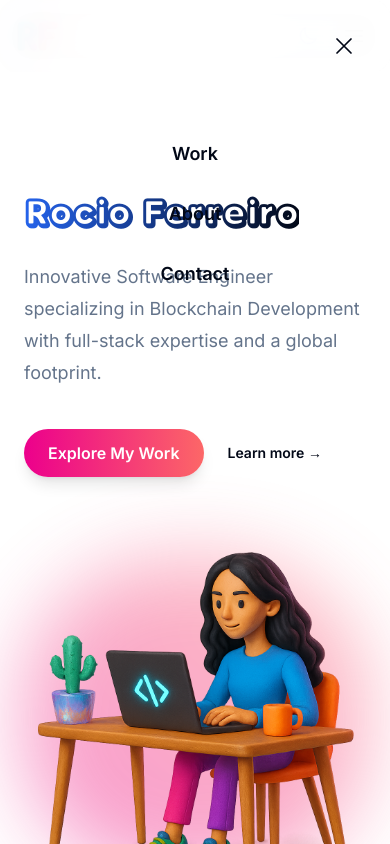
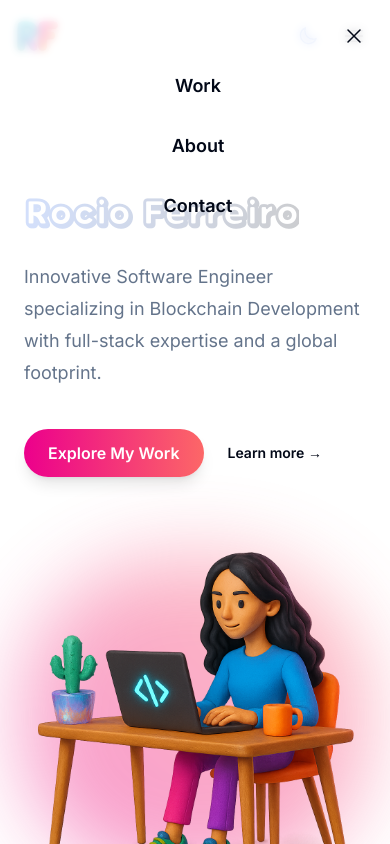
Before and after one commit to rocioferreiro/portfolio, a Next.js app: page / in a window 390 px wide. Both pictures are taken after a click on the button 354 px from the left and 36 px from the top of the page. Shown: the top 844 px of the page. Built offline with nearby package versions, Linux system fonts and the light colour scheme.

Commit message:
Refactor mobile menu overlay in Header component for improved accessibility and user experience

```diff
--- a/app/components/Header.tsx
+++ b/app/components/Header.tsx
@@ -80,21 +80,34 @@ export default function Header() {
       {/* Mobile menu overlay */}
       <AnimatePresence>
         {menuOpen && (
+          <>
+            {/* Backdrop */}
+            <motion.div
+              initial={{ opacity: 0 }}
+              animate={{ opacity: 1 }}
+              exit={{ opacity: 0 }}
+              transition={{ duration: 0.2 }}
+              className="fixed inset-0 bg-background/80 backdrop-blur-sm z-70"
+              onClick={() => setMenuOpen(false)}
+            />
+            {/* Menu content */}
             <motion.div
               initial={{ x: "100%" }}
               animate={{ x: 0 }}
               exit={{ x: "100%" }}
               transition={{ type: "spring", stiffness: 300, damping: 30 }}
-            className="fixed inset-0 z-50 bg-background/95 backdrop-blur-lg flex flex-col items-end md:hidden"
+              className="fixed right-0 top-0 bottom-0 w-full max-w-sm z-100 flex flex-col"
             >
+              <div className="flex justify-end p-4">
                 <button
-              className="m-6 p-2 rounded-full hover:bg-muted transition self-end"
+                  className="p-2 rounded-full hover:bg-muted transition"
                   aria-label="Close menu"
                   onClick={() => setMenuOpen(false)}
                 >
-              <XMarkIcon className="h-7 w-7 text-foreground" />
+                  <XMarkIcon className="h-6 w-6 text-foreground" />
                 </button>
-            <div className="flex flex-col items-center w-full gap-8 mt-12">
+              </div>
+              <nav className="flex flex-col items-center justify-center flex-1 gap-8 bg-background/80 backdrop-blur-sm">
                 <Link
                   href="#work"
                   className="text-lg font-semibold text-foreground hover:text-primary transition-colors"
@@ -111,13 +124,14 @@ export default function Header() {
                 </Link>
                 <Link
                   href="#contact"
-                className="text-lg font-semibold text-foreground hover:text-primary transition-colors"
+                  className="text-lg font-semibold text-foreground hover:text-primary transition-colors pb-6"
                   onClick={() => setMenuOpen(false)}
                 >
                   Contact
                 </Link>
-            </div>
+              </nav>
             </motion.div>
+          </>
         )}
       </AnimatePresence>
     </motion.header>
```
Lines whose indentation alone changed are shown as unchanged.
